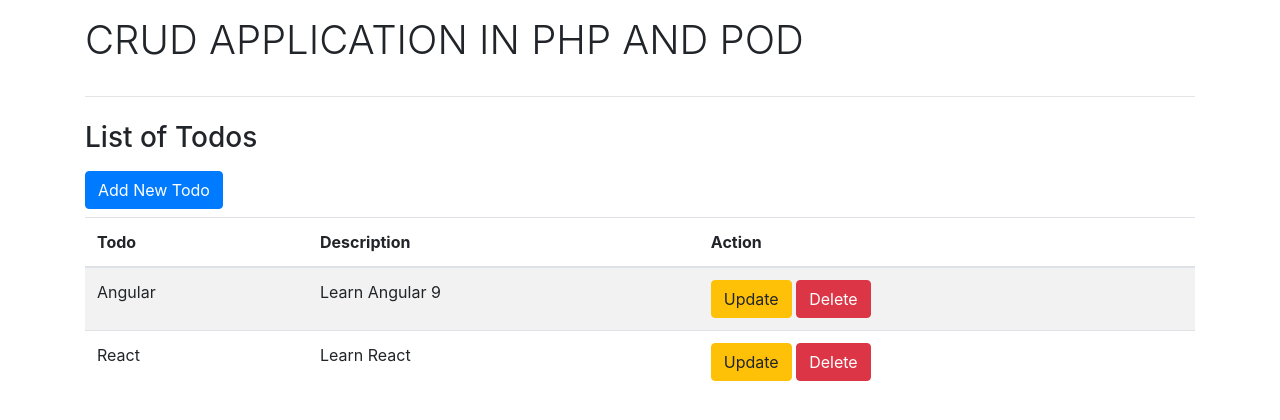
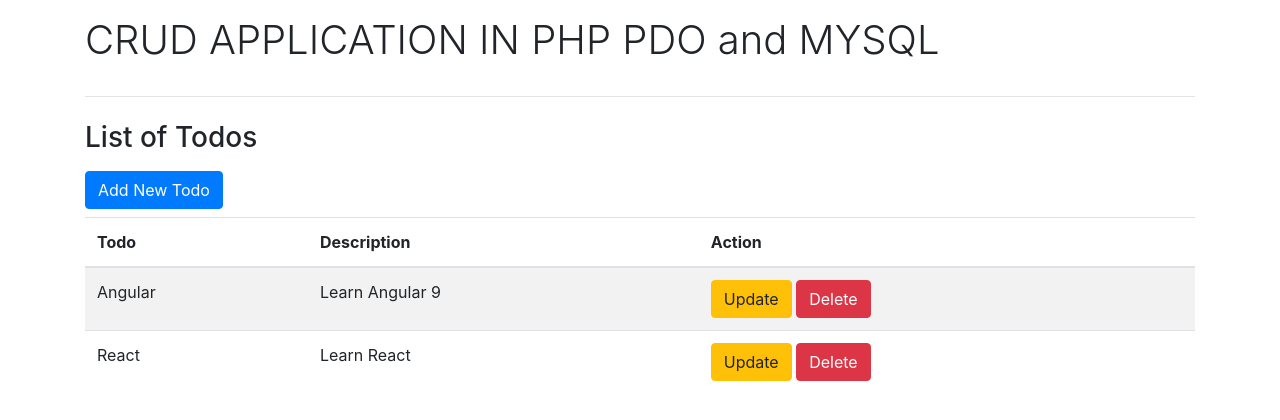
Before and after one commit to Sthesb/PHP-with-PDO-and-MYSQL-CURD-Application, a PHP site: page / in a window 1280 px wide. Shown: the top 420 px of the page. Run offline with PHP 8.4, Linux system fonts and the light colour scheme; data comes from the database, SQL or seed files in the repository; some libraries are stand-ins or nearby versions.

Commit message:
Update index.php

```diff
--- a/index.php
+++ b/index.php
@@ -1,6 +1,6 @@
 <?php require ('include\header.php'); ?>
 <div class="container">
-    <h1 class="py-3" style= "font-weight: 300">CRUD APPLICATION IN PHP AND POD</h1>
+    <h1 class="py-3" style= "font-weight: 300">CRUD APPLICATION IN PHP PDO and MYSQL</h1>
     <hr>
     <h3 class = "py-2">List of Todos</h3>
     <a href="insert.php" class="btn btn-primary mb-2">Add New Todo</a>
```
